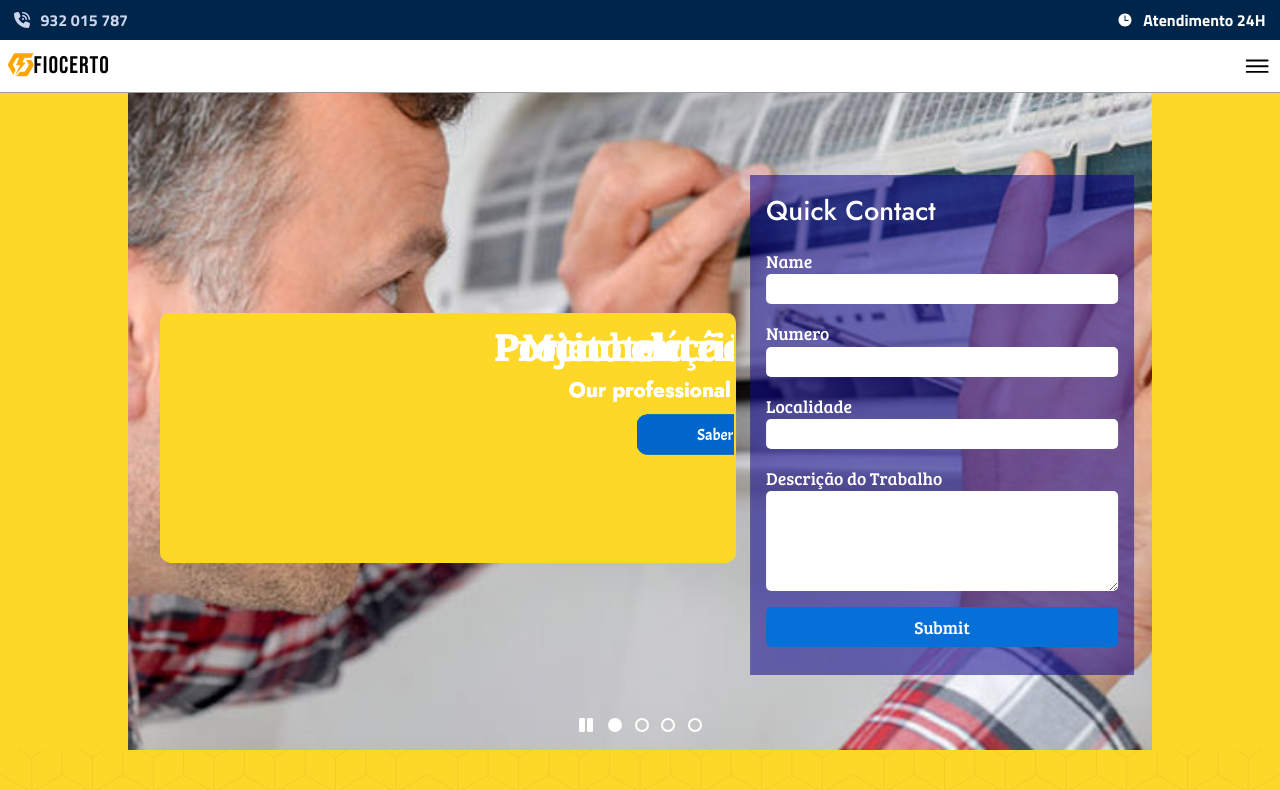
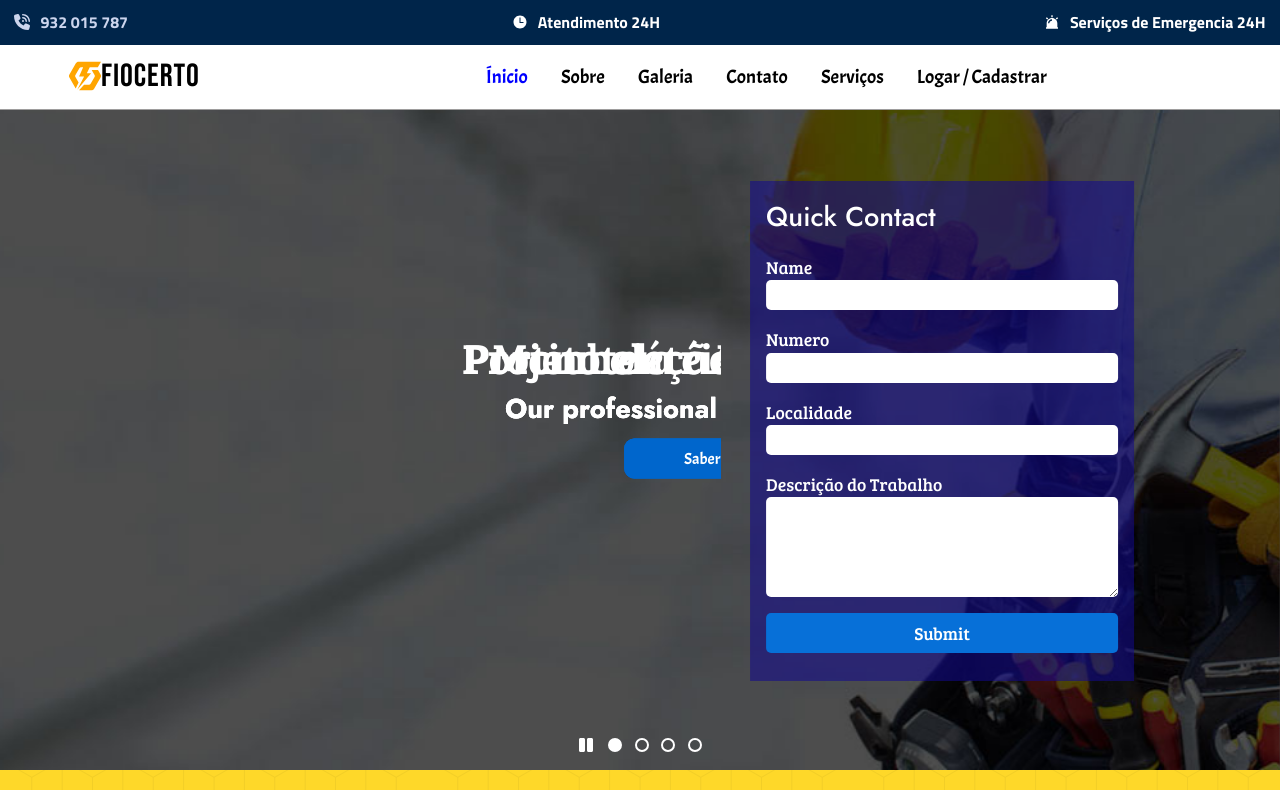
Before and after one commit to antonioCarlosFerreiraFilho/FioCerto-frontend, a React (Vite) app: page / in a window 1280 px wide. Shown: the top 790 px of the page. Built offline with nearby package versions, Linux system fonts and the light colour scheme; a web font is replaced by a local one.

Commit message:
@media Banner,TopContact,Header

```diff
--- a/src/components/BannerSlider/BannerSlider.css
+++ b/src/components/BannerSlider/BannerSlider.css
@@ -337,12 +337,12 @@
   .BannerSlider_content {
 
     width: 100%;
-    height: 450px;
+    height: 500px;
   }
 
   .BannerSlider_content-box-Slide {
 
-    height: 450px;
+    height: 500px;
   }
 
   /* Box Description Style */
@@ -459,43 +459,44 @@
   .BannerSlider_content {
 
     width: 100%;
-    height: 750px;
+    height: 770px;
   }
 
   .BannerSlider_content-box-Slide {
 
-    height: 750px;
+    height: 770px;
   }
 
   /* Description */
 
   .BannerSlider_content-box-Description {
-
-    background-color: #FED829;
-
-    width: 45%;
+    width: 47%;
     height: 250px;
 
     position: absolute;
     top: 50%;
-    left: 35%;
+    left: 33%;
     transform: translate(-50%, -25%);
+  }
+
+  .BannerSlider_content-box-Description-content h1 {
+
+    font-size: 2.7rem;
+  }
+
+  .BannerSlider_content-box-Description-content p {
+
+    font-size: 1.7rem;
   }
 
   /* Style Css Arrow */
 
   .BannerSlider_content-box-Arroow-ArrowLeftBox {
-
-    background-color: #FED829;
-
     width: 10%;
     height: 100%;
   }
 
   .BannerSlider_content-box-Arroow-ArrowRigthBox {
-
-    background-color: #FED829;
-
     width: 10%;
     height: 100%;
   }
@@ -507,6 +508,7 @@
     background-color: #120a8f90;
 
     width: 30%;
+    max-width: 450px;
     height: 500px;
 
     position: absolute;
@@ -521,6 +523,7 @@
   .BannerSlider_content-box-form-container-content {
 
     width: 100%;
+
     height: 100%;
 
     box-sizing: border-box;
@@ -603,7 +606,7 @@
     width: 100%;
   }
 
-  .BannerSlider_content-box-form-container-contentForm-textarea label{
+  .BannerSlider_content-box-form-container-contentForm-textarea label {
 
     width: 100%;
 
@@ -611,7 +614,7 @@
     flex-direction: column;
   }
 
-  .BannerSlider_content-box-form-container-contentForm-textarea span{
+  .BannerSlider_content-box-form-container-contentForm-textarea span {
 
     color: white;
 
@@ -669,3 +672,25 @@
     margin-top: 1rem;
   }
 }
+
+@media screen and (min-width: 2000px) {
+
+  /* Style box form Banner */
+
+  .BannerSlider_content-box-form-container {
+
+    background-color: #120a8f90;
+
+    width: 30%;
+    max-width: 450px;
+    height: 500px;
+
+    position: absolute;
+    top: 30%;
+    right: 0%;
+    transform: translate(-90%, -10%);
+
+    z-index: 500;
+    display: block;
+  }
+}
--- a/src/components/BannerSlider/BannerSlider.jsx
+++ b/src/components/BannerSlider/BannerSlider.jsx
@@ -159,6 +159,7 @@ const BannerSlider = () => {
     <div className="BannerSlider">
       <div className="BannerSlider_container">
         <div className="BannerSlider_content">
+
           <div className="BannerSlider_content-box-Arroow-ArrowLeftBox">
             <IoIosArrowBack className="BannerSlider_content-box-Arroow-Left controller" />
           </div>
@@ -180,7 +181,7 @@ const BannerSlider = () => {
               className="BannerSlider_content-SlideImage"
             />
             <img
-              src="./public/banner/slide_4.jpg"
+              src="./public/banner/slide_2.jpg"
               alt=""
               className="BannerSlider_content-SlideImage"
             />
@@ -275,6 +276,7 @@ const BannerSlider = () => {
               <div className="BannerSlider_content-box-Slide-counter"></div>
             </div>
           </div>
+
         </div>
         <div className="BannerSlider_content-call">
           <div className="BannerSlider_content-call-box">
--- a/src/components/Header/Header.css
+++ b/src/components/Header/Header.css
@@ -62,6 +62,11 @@
     align-items: center;
   }
 
+  .Header_box-linksDescktop {
+
+    display: none;
+  }
+
   .Header_box-menu-Icon {
 
     color: black;
@@ -70,3 +75,115 @@
 
   }
 }
+
+@media screen and (min-width: 768px) {
+
+
+  .Header_container {
+
+    background-color: white;
+    width: 100%;
+
+    position: fixed;
+    top: 45px;
+    z-index: 600;
+  }
+
+  /* box logo */
+
+  .Header_box-logo {
+
+    width: 20%;
+
+    display: flex;
+    align-items: center;
+    justify-content: center;
+  }
+
+  .Header_box-logo-icon {
+
+    font-size: 2rem;
+  }
+
+  .Header_box-logo p {
+
+    font-size: 2rem;
+  }
+
+  /* box menu */
+
+  .Header_box-menu {
+
+    display: none;
+  }
+
+  /* Liks Descktop */
+
+  .Header_box-linksDescktop {
+
+    width: 80%;
+
+    display: flex;
+    justify-content: center;
+    align-items: center;
+  }
+
+  .Header_box-linksDescktop-list {
+
+    width: 100%;
+    max-width: 610px;
+
+    box-sizing: border-box;
+    padding: .5rem;
+
+    display: flex;
+    justify-content: space-around;
+    align-items: center;
+  }
+
+  .Header_box-linksDescktop-list a {
+
+    color: black;
+
+    font-size: 1.2rem;
+    font-family: "Acme", sans-serif;
+    font-weight: 500;
+    font-style: normal;
+
+    text-decoration: none;
+  }
+
+  .Header_box-linksDescktop-list a.active {
+
+    color: blue;
+  }
+}
+
+@media screen and (min-width: 1400px) {
+
+  .Header_content {
+
+    display: flex;
+    justify-content: center;
+    align-items: center;
+  }
+
+  .Header_box {
+
+    max-width: 1500px;
+  }
+
+  /* box logo */
+
+  .Header_box-logo {
+
+    width: 40%;
+  }
+
+  /* Liks Descktop */
+
+  .Header_box-linksDescktop {
+
+    width: 60%;
+  }
+}
--- a/src/components/Header/Header.jsx
+++ b/src/components/Header/Header.jsx
@@ -2,8 +2,9 @@
 import "./Header.css";
 //react icons
 import { SiThunderstore } from "react-icons/si";
-
 import { IoMenuOutline } from "react-icons/io5";
+//react
+import { NavLink } from "react-router-dom";
 
 const Header = () => {
   return (
@@ -16,7 +17,17 @@ const Header = () => {
               <p>fiocerto</p>
             </div>
             <div className="Header_box-menu">
-              <IoMenuOutline className="Header_box-menu-Icon"/>
+              <IoMenuOutline className="Header_box-menu-Icon" />
+            </div>
+            <div className="Header_box-linksDescktop">
+              <div className="Header_box-linksDescktop-list">
+                <NavLink to="/">Ínicio</NavLink>
+                <NavLink to="/about">Sobre</NavLink>
+                <NavLink to="/galery">Galeria</NavLink>
+                <NavLink to="/contact">Contato</NavLink>
+                <NavLink to="/services">Serviços</NavLink>
+                <NavLink to="/registerORlogin">Logar / Cadastrar</NavLink>
+              </div>
             </div>
           </div>
         </div>
--- a/src/components/TopContact/TopContact.css
+++ b/src/components/TopContact/TopContact.css
@@ -75,6 +75,11 @@
     align-items: center;
   }
 
+  .desck {
+
+    display: none;
+  }
+
   .TopContact_box-Time p{
 
     color: white;
@@ -86,3 +91,34 @@
     margin: 0;
   }
 }
+
+@media screen and (min-width: 768px) {
+
+  .TopContact_container {
+
+    box-sizing: border-box;
+
+    margin: 0;
+    padding: .6rem .9rem .8rem .9rem;
+  }
+
+  .desck {
+
+    display: flex;
+  }
+}
+
+@media screen and (min-width: 1000px) {
+
+  .TopContact_content {
+
+    display: flex;
+    justify-content: center;
+    align-items: center;
+  }
+
+  .TopContact_box {
+
+    max-width: 1300px;
+  }
+}
--- a/src/components/TopContact/TopContact.jsx
+++ b/src/components/TopContact/TopContact.jsx
@@ -3,6 +3,8 @@ import "./TopContact.css";
 //react icons
 import { FaPhoneVolume } from "react-icons/fa6";
 import { IoTimeSharp } from "react-icons/io5";
+import { RiAlarmWarningFill } from "react-icons/ri";
+
 
 
 const TopContact = () => {
@@ -20,6 +22,10 @@ const TopContact = () => {
               <IoTimeSharp  className="TopContact_Icon"/>
               <p>Atendimento 24H</p>
             </div>
+            <div className="TopContact_box-Time desck">
+              <RiAlarmWarningFill   className="TopContact_Icon"/>
+              <p>Serviços de Emergencia 24H</p>
+            </div>
           </div>
 
         </div>
```
